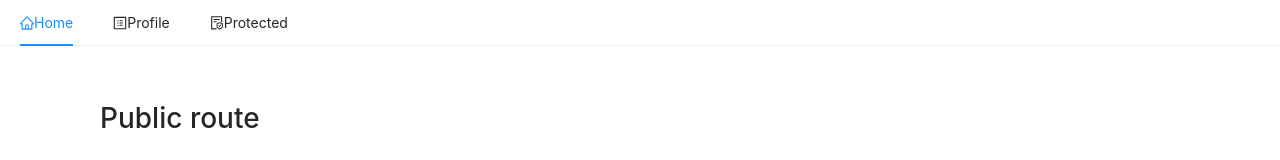
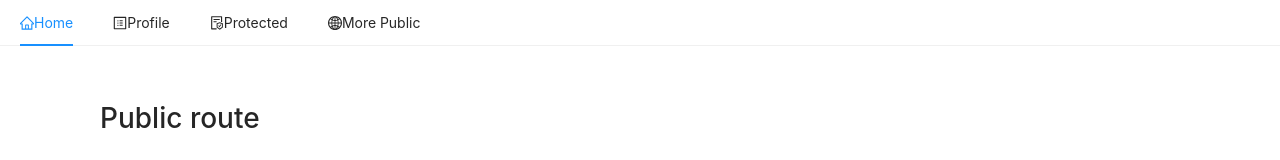
Before and after one commit to jlemke/basic-authentication, a React (Create React App) app: page / in a window 1280 px wide. Shown: the top 160 px of the page. Built offline with nearby package versions, Linux system fonts and the light colour scheme; no server answers; what aws-amplify would draw is missing.

Commit message:
Created More Public component
Also added navigation and route for more public

```diff
--- /dev/null
+++ b/src/MorePublic.js
@@ -0,0 +1,13 @@
+import React from 'react';
+import Container from './Container';
+
+const MorePublic = () => {
+
+  return (
+    <Container>
+      <h1>More Public route</h1>
+    </Container>
+  );
+};
+
+export default MorePublic;
--- a/src/Nav.js
+++ b/src/Nav.js
@@ -4,7 +4,8 @@ import { Menu } from 'antd';
 import {
   HomeOutlined,
   ProfileOutlined,
-  FileProtectOutlined
+  FileProtectOutlined,
+  GlobalOutlined
 } from '@ant-design/icons';
 
 
@@ -47,6 +48,16 @@ const Nav = ({ current }) => {
             Protected
           </Link>
         </Menu.Item>
+        <Menu.Item
+          key='more-public'
+        >
+          <Link
+            to='/more-public'
+          >
+            <GlobalOutlined />
+            More Public
+          </Link>
+        </Menu.Item>
       </Menu>
     </div>
   );
--- a/src/Router.js
+++ b/src/Router.js
@@ -12,6 +12,7 @@ import Nav from './Nav';
 import Public from './Public';
 import Profile from './Profile';
 import Protected from './Protected';
+import MorePublic from './MorePublic';
 
 const Router = () => {
 
@@ -23,7 +24,7 @@ const Router = () => {
       window.addEventListener('hashchange', setRoute);
 
       // Return a cleanup function
-      return () =>  window.removeEventListener('hashchange', setRoute);
+      return () => window.removeEventListener('hashchange', setRoute);
     }, []
   );
 
@@ -31,6 +32,8 @@ const Router = () => {
     const location = window.location.href.split('/');
     const pathname = location[location.length-1];
 
+    // TODO fix setRoute, it's not getting called at all
+    console.log(pathname);
     setCurrent(pathname ? pathname : 'home');
   };
 
@@ -41,17 +44,25 @@ const Router = () => {
         current={current}
       />
       <Routes>
-        <Route exact
+        <Route
+          exact
           path="/"
           element={<Public />}
         />
-        <Route exact
+        <Route
+          exact
           path="/protected"
           element={<Protected />}
         />
-        <Route exact
+        <Route
+          exact
           path="/profile"
           element={<Profile />}
+        />
+        <Route
+          exact
+          path="/more-public"
+          element={<MorePublic />}
         />
         <Route
           element={<Public />}
```
Also changed, not shown: src/Protected.js (line endings or trailing spaces).
